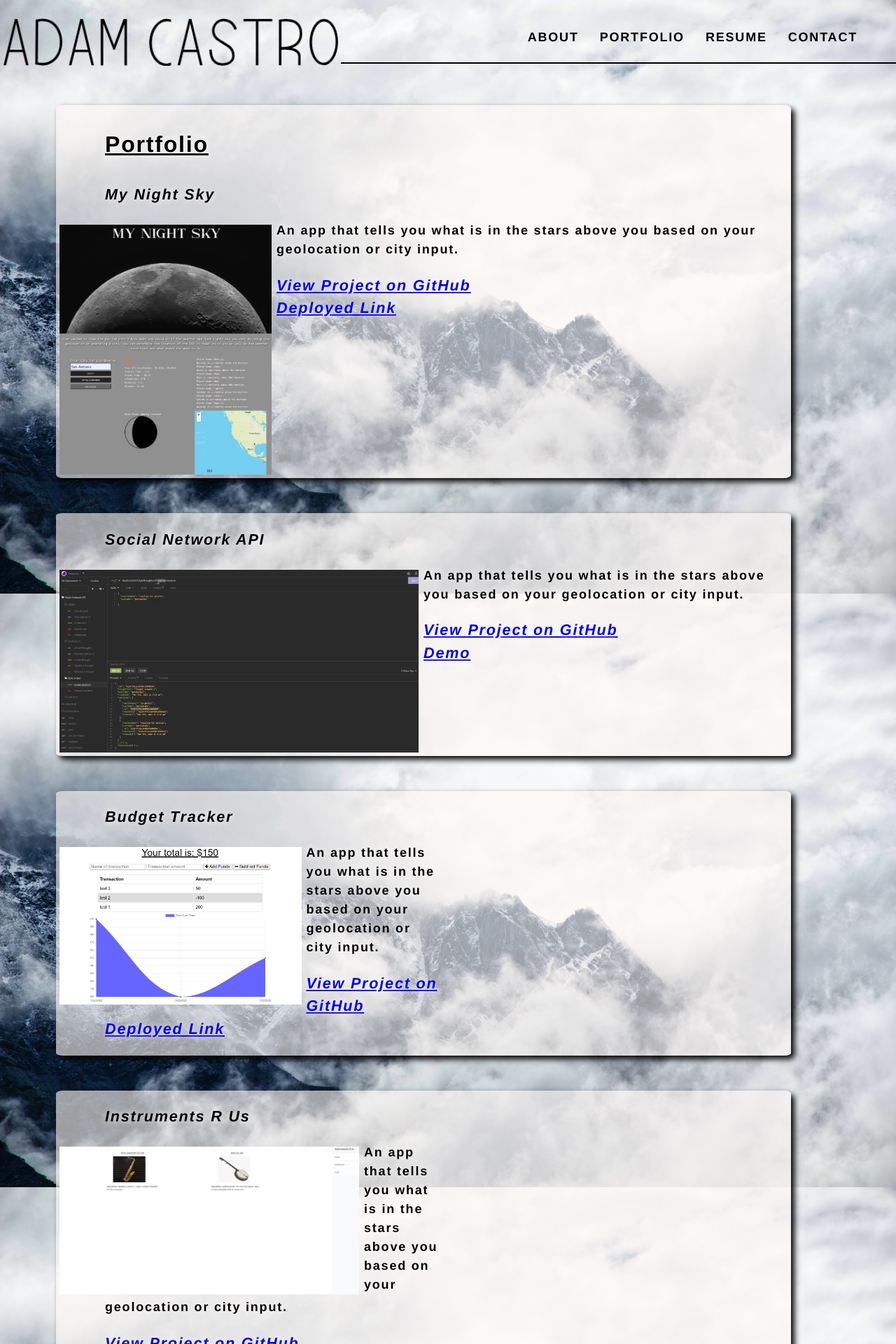
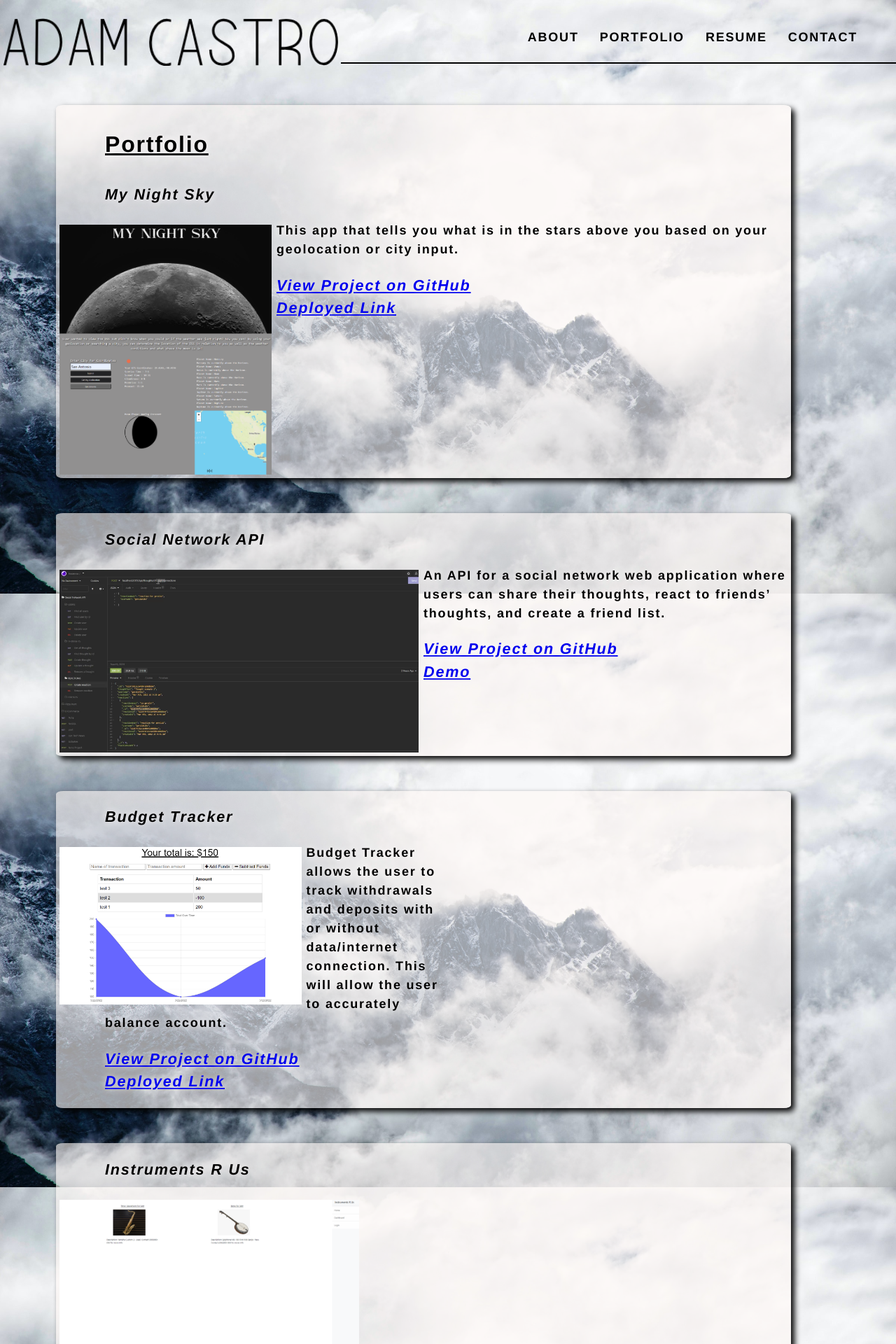
Before and after one commit to avc0021/portfolio-ac, a React (Create React App) app: page /projects in a window 1280 px wide. Shown: the top 1920 px of the page at 70% size. Built offline with nearby package versions, Linux system fonts and the light colour scheme.

Commit message:
updated descriptions on projects

```diff
--- a/src/components/Project1/index.js
+++ b/src/components/Project1/index.js
@@ -10,10 +10,10 @@ function Project1 () {
           <div className="mns">
             <h3 className="mns-1">My Night Sky</h3>
             <img src={mns} className="pImg" style={{ width: "30%" }} alt="cover" />
-            <p className="descr">An app that tells you what is in the stars above you based on your geolocation or city input.</p>
+            <p className="descr">This app that tells you what is in the stars above you based on your geolocation or city input.</p>
             <h3>
             <a href="https://github.com/coevpen/my-night-sky" >View Project on GitHub</a> <br></br>
-              <a href="https://github.com/coevpen/my-night-sky/deployments/activity_log?environment=github-pages">
+              <a href="https://coevpen.github.io/my-night-sky/">
                 Deployed Link
               </a>
             </h3>
--- a/src/components/Project2/index.js
+++ b/src/components/Project2/index.js
@@ -1,24 +1,33 @@
-import React from 'react';
-import social from '../../assets/proj-img/social.png'
+import React from "react";
+import social from "../../assets/proj-img/social.png";
 
-
-function Project2 () {
-
+function Project2() {
   return (
     <section className="projects">
       <div className="sna">
         <h3 className="sna-1">Social Network API</h3>
-            <img src={social} className="pImg" style={{ width: "50%" }} alt="cover" />
-            <p className="descr">An app that tells you what is in the stars above you based on your geolocation or city input.</p>
+        <img
+          src={social}
+          className="pImg"
+          style={{ width: "50%" }}
+          alt="cover"
+        />
+        <p className="descr">
+          An API for a social network web application where users can share
+          their thoughts, react to friends’ thoughts, and create a friend list.
+        </p>
         <h3>
-              <a href="https://github.com/avc0021/Social-Network-API">View Project on GitHub</a><br></br>
+          <a href="https://github.com/avc0021/Social-Network-API">
+            View Project on GitHub
+          </a>
+          <br></br>
           <a href="https://user-images.githubusercontent.com/91796423/157597417-a99d3e47-98ec-4915-bef8-2faee0089261.mp4">
             Demo
           </a>
         </h3>
       </div>
     </section>
-    )
+  );
 }
 
 export default Project2;
--- a/src/components/Project3/index.js
+++ b/src/components/Project3/index.js
@@ -9,7 +9,7 @@ function Project3 () {
           <div className="bt">
             <h3>Budget Tracker</h3>
             <img src={bt} className="pImg" style={{ width: "65%" }} alt="cover" />
-            <p className="descr">An app that tells you what is in the stars above you based on your geolocation or city input.</p>
+            <p className="descr">Budget Tracker allows the user to track withdrawals and deposits with or without data/internet connection. This will allow the user to accurately balance account.</p>
             <h3>
             <a href="https://github.com/avc0021/Budget-Tracker">View Project on GitHub</a><br></br>
             <a href="https://stormy-headland-24832.herokuapp.com/">Deployed Link</a>
--- a/src/components/Project4/index.js
+++ b/src/components/Project4/index.js
@@ -10,7 +10,7 @@ function Project4 () {
           <div className="iru">
             <h3 className="iru-1">Instruments R Us</h3>
             <img src={iru} className="pImg" style={{ width: "80%" }} alt="cover" />
-            <p className="descr">An app that tells you what is in the stars above you based on your geolocation or city input.</p>
+            <p className="descr">Instruments R Us allows the user to post music instruments to share and sell.</p>
             <h3>
             <a href="https://github.com/avc0021/InstrumentsRUs">View Project on GitHub</a><br></br>
             <a href="https://mysterious-harbor-28313.herokuapp.com/">Deployed Link</a>
--- a/src/index.css
+++ b/src/index.css
@@ -176,9 +176,6 @@ h4 {
   margin-bottom: 50px;
   margin-right: 150px;
   margin-left: 80px;
-}
-
-.p-1 {
   padding: 20px 20px 20px 20;
 }
 
```
Lines whose indentation alone changed are shown as unchanged.
